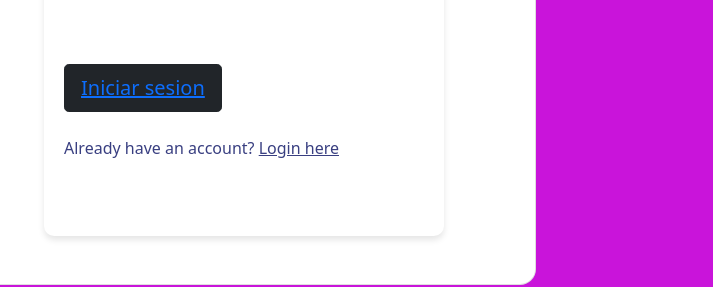
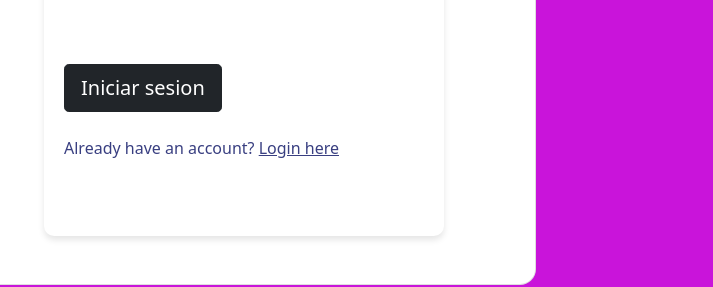
Before and after one commit to isabela10112009-ui/drive-download-20250917T192601Z-1-001, a plain HTML site: page index.html in a window 1280 px wide. Shown: the part 403-690 px from the top of the page, 567-1280 px from the left. Drawn offline with nearby package versions, Linux system fonts and the light colour scheme.

Commit message:
Update index.html

```diff
--- a/index.html
+++ b/index.html
@@ -42,8 +42,8 @@ alt="register form" class="img-fluid" style="border-radius: 1rem 0 0 1rem;" />
 </div>
 
 <div class="pt-1 mb-4">
-<button data-mdb-button-init data-mdb-ripple-init class="btn btn-dark btn-lg btn-block"
-type="submit" ><a href="principal.html">Iniciar sesion</a></button>
+<a data-mdb-button-init data-mdb-ripple-init class="btn btn-dark btn-lg btn-block"
+type="submit" href="principal.html">Iniciar sesion</a>
 </div>
 
 <p class="mb-5 pb-lg-2" style="color: #393f81;">Already have an account? <a href="principal.html"
```
